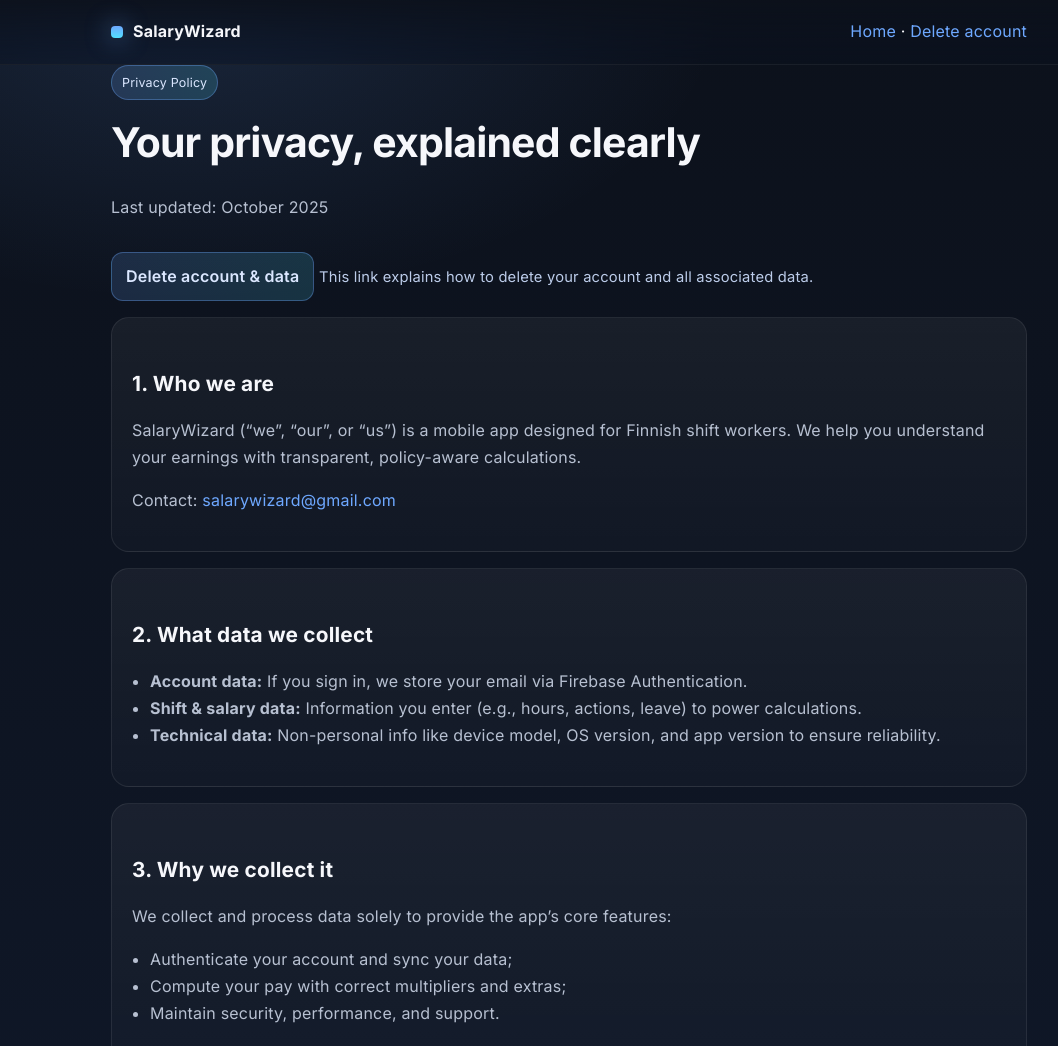
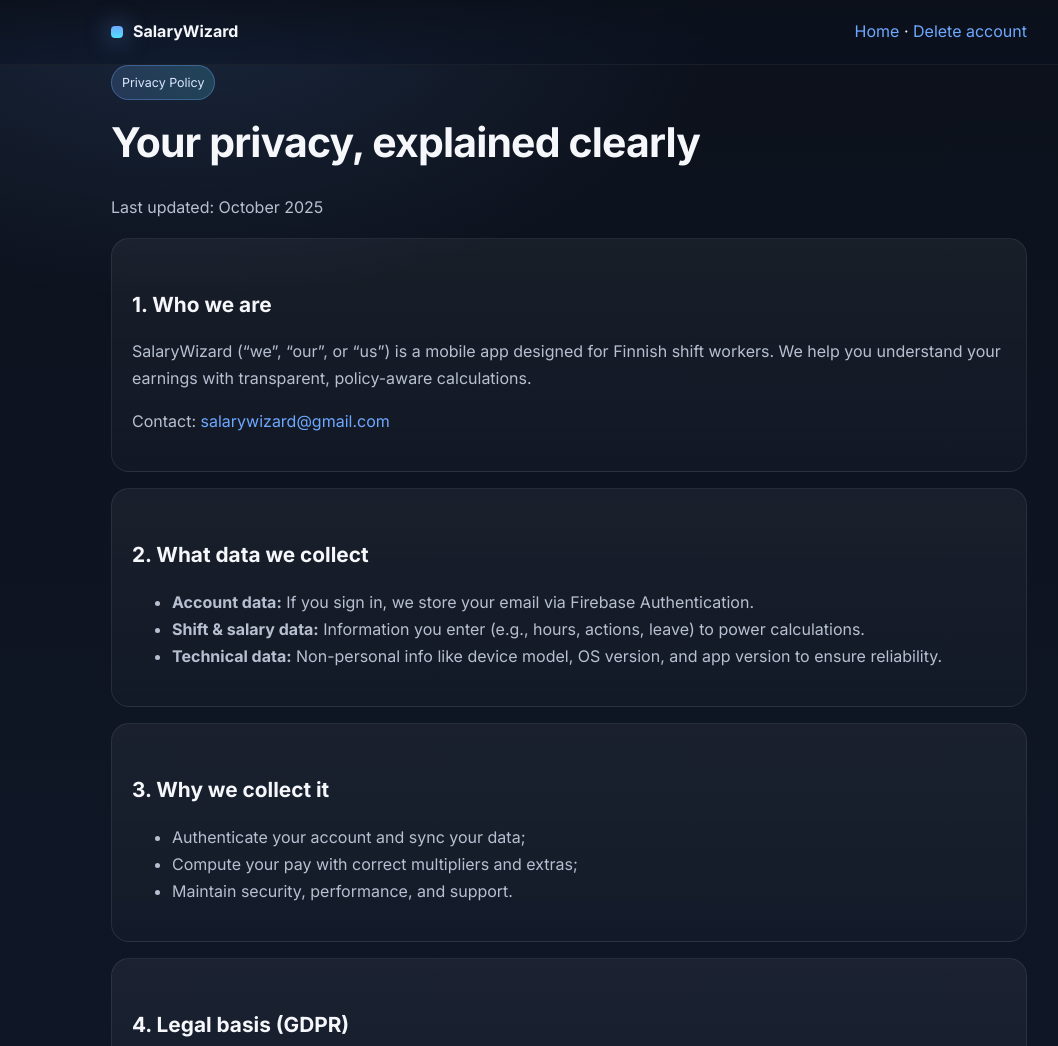
Before and after one commit to mirog0103/SalaryWizard, a plain HTML site: page privacy.html in a window 1280 px wide. Shown: the top 1046 px of the page, without its empty margins (71-1129 px from the left). Drawn offline with Linux system fonts and the light colour scheme.

Commit message:
Update privacy.html

```diff
--- a/privacy.html
+++ b/privacy.html
@@ -1,9 +1,6 @@
 <!DOCTYPE html>
 <html lang="en">
 <head>
-  <!-- =========================
-       SalaryWizard — Privacy
-       ========================= -->
   <meta charset="UTF-8" />
   <meta name="viewport" content="width=device-width, initial-scale=1" />
   <title>SalaryWizard — Privacy Policy</title>
@@ -12,73 +9,36 @@
   <meta name="color-scheme" content="dark" />
   <link href="https://fonts.googleapis.com/css2?family=Inter:wght@400;500;600;700;900&display=swap" rel="stylesheet" />
   <style>
-    :root{
-      --bg:#0c111b;
-      --bg-2:#0f1727;
-      --card:#0b1220;
-      --text:#f6f7fb;
-      --muted:#b7c0d1;
-      --line:#1e2a43;
-      --accent:#6ea8ff;
-      --accent-2:#52e0ff;
-      --ok:#2ecc71;
-      --warn:#f1c40f;
-      --danger:#ff5c7a;
-      --radius:18px;
-    }
+    :root{--bg:#0c111b;--bg-2:#0f1727;--card:#0b1220;--text:#f6f7fb;--muted:#b7c0d1;--line:#1e2a43;--accent:#6ea8ff;--accent-2:#52e0ff;--radius:18px}
     *{box-sizing:border-box}
-    body{
-      margin:0;
-      background:
-        radial-gradient(900px 500px at 20% 0%, rgba(110,168,255,0.14), transparent 60%),
-        radial-gradient(1000px 520px at 80% -10%, rgba(82,224,255,0.12), transparent 60%),
-        linear-gradient(180deg, var(--bg), var(--bg-2) 30%, var(--bg));
-      color:var(--text);
-      font-family:Inter,system-ui,Segoe UI,Roboto,Arial,Helvetica,sans-serif;
-      line-height:1.7;letter-spacing:.2px
-    }
-    a{color:var(--accent);text-decoration:none}
-    a:hover{text-decoration:underline}
-    header{
-      position:sticky;top:0;z-index:10;backdrop-filter:saturate(140%) blur(10px);
-      background:linear-gradient(180deg, rgba(12,17,27,0.9), rgba(12,17,27,0.4));
-      border-bottom:1px solid rgba(255,255,255,0.06)
-    }
+    body{margin:0;background:
+      radial-gradient(900px 500px at 20% 0%, rgba(110,168,255,.14), transparent 60%),
+      radial-gradient(1000px 520px at 80% -10%, rgba(82,224,255,.12), transparent 60%),
+      linear-gradient(180deg, var(--bg), var(--bg-2) 30%, var(--bg));
+      color:var(--text);font-family:Inter,system-ui,Segoe UI,Roboto,Arial,Helvetica,sans-serif;line-height:1.7}
+    a{color:var(--accent);text-decoration:none} a:hover{text-decoration:underline}
+    header{position:sticky;top:0;z-index:10;backdrop-filter:saturate(140%) blur(10px);
+      background:linear-gradient(180deg, rgba(12,17,27,.9), rgba(12,17,27,.4));
+      border-bottom:1px solid rgba(255,255,255,.06)}
     .container{max-width:960px;margin:0 auto;padding:0 22px}
     .nav{height:64px;display:flex;align-items:center;justify-content:space-between}
     .brand{display:flex;gap:10px;align-items:center}
-    .dot{width:12px;height:12px;border-radius:4px;background:linear-gradient(180deg,var(--accent),var(--accent-2));box-shadow:0 0 24px rgba(110,168,255,0.7)}
+    .dot{width:12px;height:12px;border-radius:4px;background:linear-gradient(180deg,var(--accent),var(--accent-2));box-shadow:0 0 24px rgba(110,168,255,.7)}
     main{padding:36px 0 80px}
-    h1{font-size: clamp(1.8rem, 3.2vw, 2.6rem);margin:.2em 0 .4em;letter-spacing:-.02em}
+    h1{font-size:clamp(1.8rem,3.2vw,2.6rem);margin:.2em 0 .4em;letter-spacing:-.02em}
     h2{margin:28px 0 8px;font-size:1.3rem}
     p,li{color:var(--muted)}
-    .card{
-      background:linear-gradient(180deg, rgba(255,255,255,0.05), rgba(255,255,255,0.02));
-      border:1px solid rgba(255,255,255,0.08);
-      border-radius:var(--radius);padding:20px;margin:16px 0
-    }
-    .kbd{font-family:ui-monospace,SFMono-Regular,Menlo,Consolas,monospace;background:rgba(255,255,255,0.06);border:1px solid rgba(255,255,255,0.12);border-radius:8px;padding:0 6px}
-    .list{padding-left:18px}
-    footer{
-      padding:30px 0 60px;border-top:1px solid rgba(255,255,255,0.06);color:var(--muted)
-    }
-    .badge{display:inline-block;font-size:.78rem;padding:6px 10px;border-radius:999px;background:linear-gradient(90deg, rgba(110,168,255,0.18), rgba(82,224,255,0.18));border:1px solid rgba(110,168,255,0.35);color:#dbe7ff}
-    .cta{
-      display:inline-flex;align-items:center;gap:10px;
-      margin-top:14px;padding:10px 14px;border-radius:12px;
-      background:linear-gradient(90deg, rgba(110,168,255,0.16), rgba(82,224,255,0.16));
-      border:1px solid rgba(110,168,255,0.35);color:#dbe7ff;font-weight:600
-    }
-    .cta:hover{transform:translateY(-1px)}
-    .note{font-size:.92rem;color:#cfe0ff;opacity:.9;margin-top:6px}
-    .grid{display:grid;grid-template-columns:1fr;gap:12px}
-    @media (min-width:720px){.grid{grid-template-columns:1fr 1fr}}
-    .pill{display:inline-block;padding:2px 8px;border-radius:999px;border:1px solid rgba(255,255,255,0.14);background:rgba(255,255,255,0.06);font-size:.78rem;color:#d7e3ff}
-    .ok{color:var(--ok)} .warn{color:var(--warn)} .danger{color:var(--danger)}
+    .card{background:linear-gradient(180deg, rgba(255,255,255,.05), rgba(255,255,255,.02));
+      border:1px solid rgba(255,255,255,.08);border-radius:var(--radius);padding:20px;margin:16px 0}
+    .kbd{font-family:ui-monospace,SFMono-Regular,Menlo,Consolas,monospace;background:rgba(255,255,255,.06);
+      border:1px solid rgba(255,255,255,.12);border-radius:8px;padding:0 6px}
+    footer{padding:30px 0 60px;border-top:1px solid rgba(255,255,255,.06);color:var(--muted)}
+    .badge{display:inline-block;font-size:.78rem;padding:6px 10px;border-radius:999px;
+      background:linear-gradient(90deg, rgba(110,168,255,.18), rgba(82,224,255,.18));
+      border:1px solid rgba(110,168,255,.35);color:#dbe7ff}
   </style>
 </head>
 <body>
-
 <header>
   <div class="container nav" role="navigation" aria-label="Secondary">
     <div class="brand">
@@ -96,13 +56,6 @@
   <h1>Your privacy, explained clearly</h1>
   <p>Last updated: October 2025</p>
 
-  <p>
-    <a class="cta" href="delete.html" aria-label="Go to account deletion instructions">
-      Delete account &amp; data
-    </a>
-    <span class="note">This link explains how to delete your account and all associated data.</span>
-  </p>
-
   <section class="card">
     <h2>1. Who we are</h2>
     <p>SalaryWizard (“we”, “our”, or “us”) is a mobile app designed for Finnish shift workers. We help you understand your earnings with transparent, policy-aware calculations.</p>
@@ -111,7 +64,7 @@
 
   <section class="card">
     <h2>2. What data we collect</h2>
-    <ul class="list">
+    <ul>
       <li><strong>Account data:</strong> If you sign in, we store your email via Firebase Authentication.</li>
       <li><strong>Shift &amp; salary data:</strong> Information you enter (e.g., hours, actions, leave) to power calculations.</li>
       <li><strong>Technical data:</strong> Non-personal info like device model, OS version, and app version to ensure reliability.</li>
@@ -120,8 +73,7 @@
 
   <section class="card">
     <h2>3. Why we collect it</h2>
-    <p>We collect and process data solely to provide the app’s core features:</p>
-    <ul class="list">
+    <ul>
       <li>Authenticate your account and sync your data;</li>
       <li>Compute your pay with correct multipliers and extras;</li>
       <li>Maintain security, performance, and support.</li>
@@ -130,8 +82,7 @@
 
   <section class="card">
     <h2>4. Legal basis (GDPR)</h2>
-    <p>If you are in the EU/EEA, we process data under one or more lawful bases:</p>
-    <ul class="list">
+    <ul>
       <li><strong>Consent:</strong> You choose to sign in and store your data.</li>
       <li><strong>Contract:</strong> We provide the service you requested.</li>
       <li><strong>Legitimate interest:</strong> Securing and improving the app.</li>
@@ -142,10 +93,6 @@
     <h2>5. How we store and protect data</h2>
     <p>Your data is stored in Google Firebase (Firestore, Authentication). Access is restricted by per-user security rules. All traffic uses HTTPS/TLS.</p>
     <p>We do not sell or rent your data. We do not use third-party advertising SDKs.</p>
-    <div class="grid">
-      <div><span class="pill">Encryption in transit</span> <span class="ok">Enabled</span></div>
-      <div><span class="pill">Third-party ads</span> <span class="danger">Not used</span></div>
-    </div>
   </section>
 
   <section class="card">
@@ -160,7 +107,7 @@
 
   <section class="card">
     <h2>8. Your rights</h2>
-    <ul class="list">
+    <ul>
       <li>Access the data we hold about you;</li>
       <li>Request correction or deletion;</li>
       <li>Withdraw consent without affecting prior processing;</li>
@@ -205,6 +152,5 @@
     <p>© 2025 SalaryWizard · <a href="index.html">Home</a> · <a href="delete.html">Delete account</a></p>
   </div>
 </footer>
-
 </body>
 </html>
```
